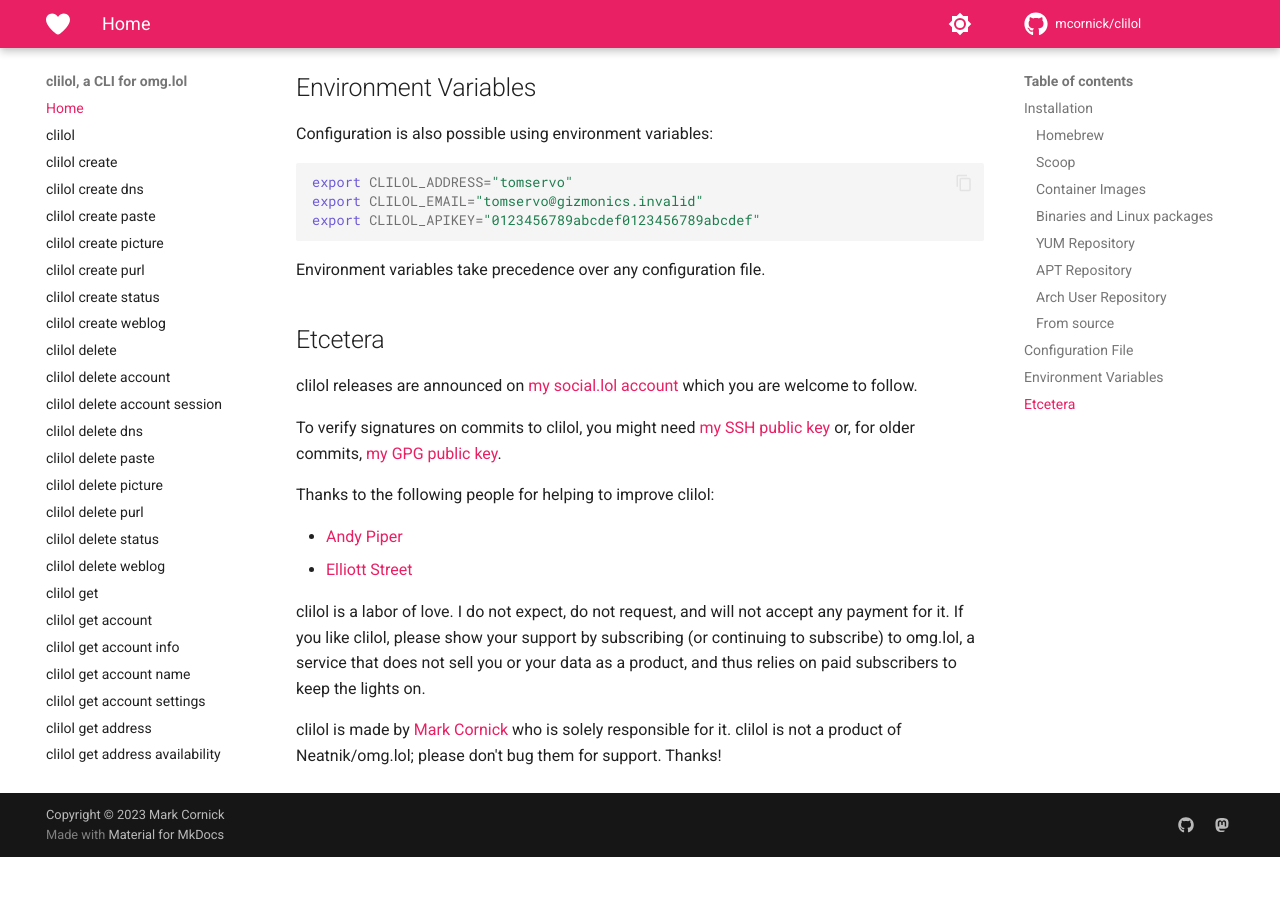
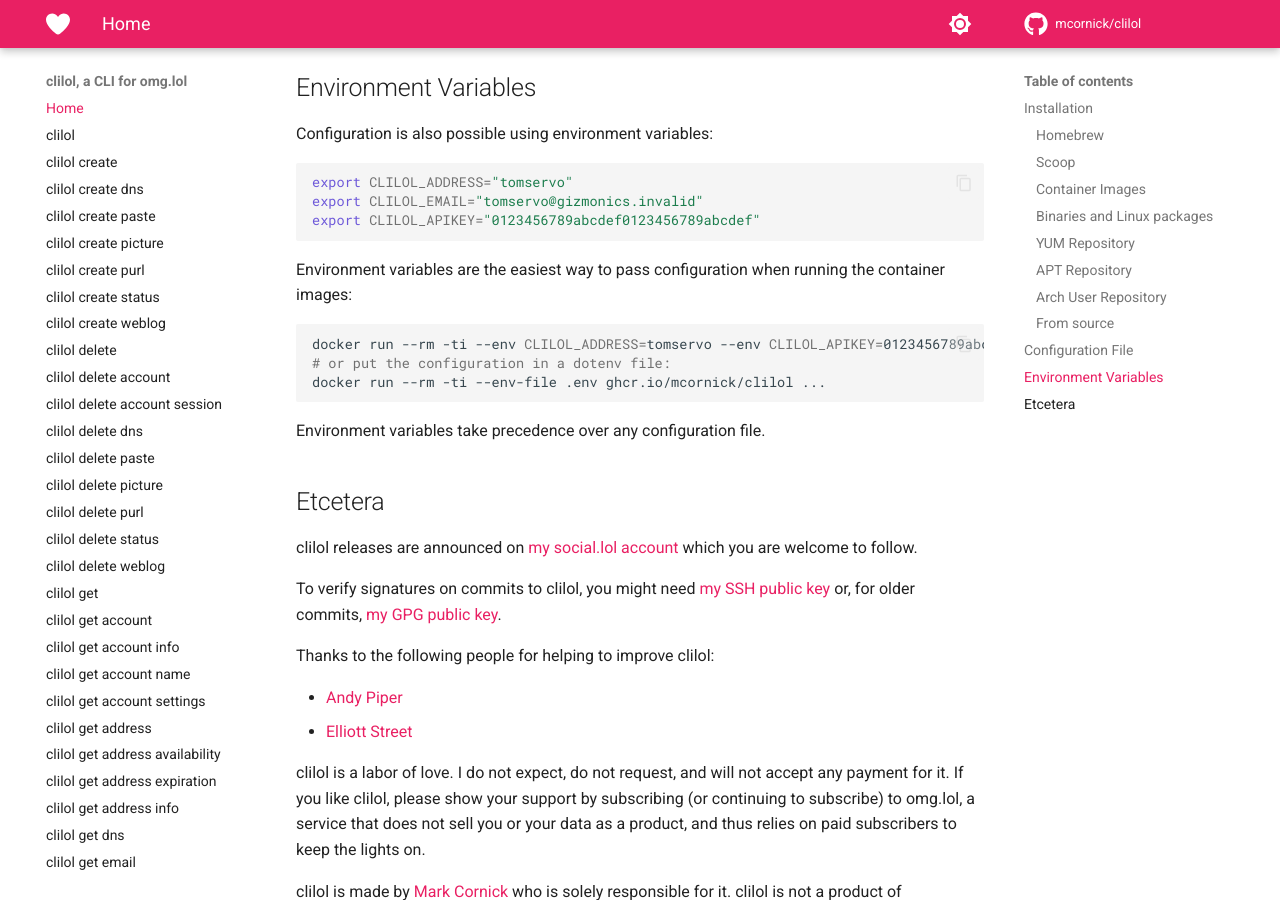
Before and after one commit to mcornick/clilol, an MkDocs documentation site: the page built from docs/index.md, in a window 1280 px wide and 900 px high, scrolled down 3335 px. Built offline with MkDocs 1.6.1 and Material for MkDocs 9.7.7, drawn with Linux system fonts in a browser that asks for light colours; comment, search, counter and statistics services are not loaded; the version menu is left out; before the commit the page ends 4192 px from its top, so only the background shows below that.

Commit message:
docs: provide container/env var config example
Signed-off-by: Mark Cornick <mcornick@mcornick.com>

````diff
--- a/docs/index.md
+++ b/docs/index.md
@@ -143,6 +143,14 @@
 export CLILOL_APIKEY="0123456789abcdef0123456789abcdef"
 ```
 
+Environment variables are the easiest way to pass configuration when running the container images:
+
+```bash
+docker run --rm -ti --env CLILOL_ADDRESS=tomservo --env CLILOL_APIKEY=0123456789abcdef0123456789abcdef --env CLILOL_EMAIL=tomservo@gizmonics.invalid ghcr.io/mcornick/clilol ...
+# or put the configuration in a dotenv file:
+docker run --rm -ti --env-file .env ghcr.io/mcornick/clilol ...
+```
+
 Environment variables take precedence over any configuration file.
 
 ## Etcetera
````
